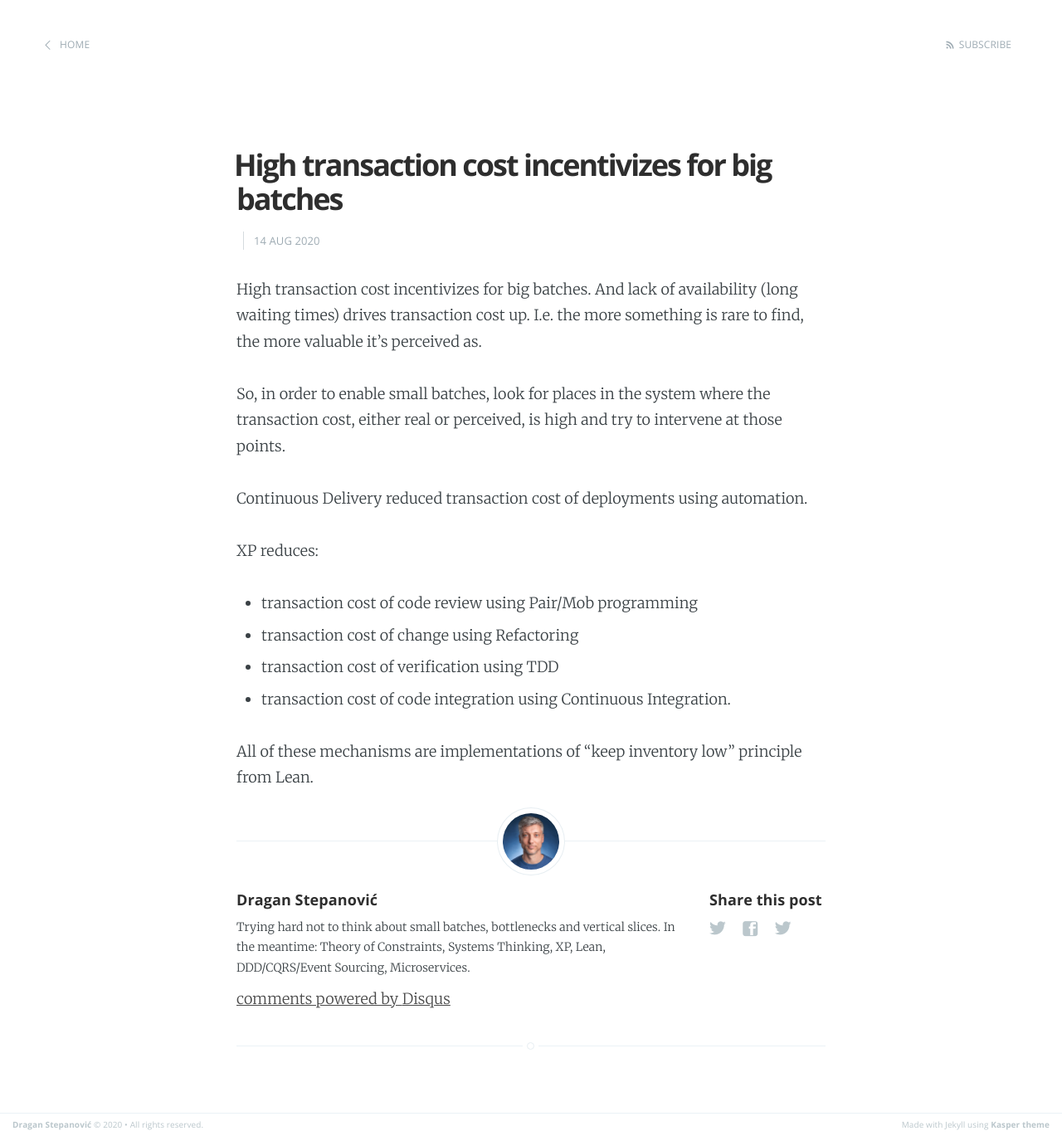
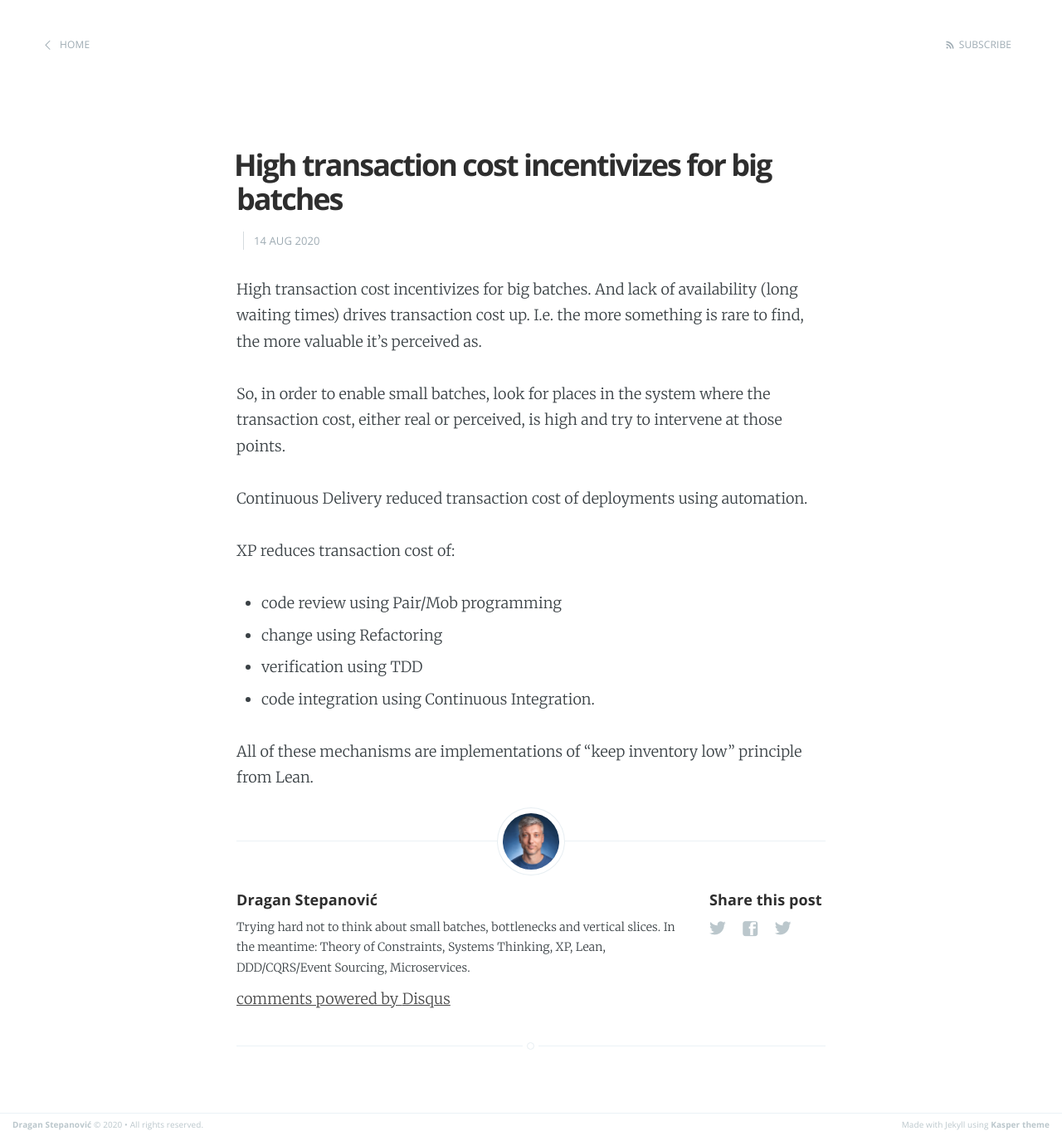
Before and after one commit to dragan-stepanovic/dragan-stepanovic.github.io, a Jekyll site: the page built from _posts/2020-08-14-big-batches-and-high-transaction-cost.md, in a window 1280 px wide. Shown: the whole page at 83% size. Built offline with Jekyll 4.4.1, drawn with Linux system fonts in a browser that asks for light colours; our own code applies the rules of GitHub Pages for plain Markdown files; comment, search, counter and statistics services are not loaded.

Commit message:
Update 2020-08-14-big-batches-and-high-transaction-cost.md

```diff
--- a/_posts/2020-08-14-big-batches-and-high-transaction-cost.md
+++ b/_posts/2020-08-14-big-batches-and-high-transaction-cost.md
@@ -10,10 +10,10 @@ So, in order to enable small batches, look for places in the system where the tr
 
 Continuous Delivery reduced transaction cost of deployments using automation.
 
-XP reduces:
-- transaction cost of code review using Pair/Mob programming
-- transaction cost of change using Refactoring
-- transaction cost of verification using TDD
-- transaction cost of code integration using Continuous Integration.
+XP reduces transaction cost of:
+- code review using Pair/Mob programming
+- change using Refactoring
+- verification using TDD
+- code integration using Continuous Integration.
 
 All of these mechanisms are implementations of "keep inventory low" principle from Lean.
```
